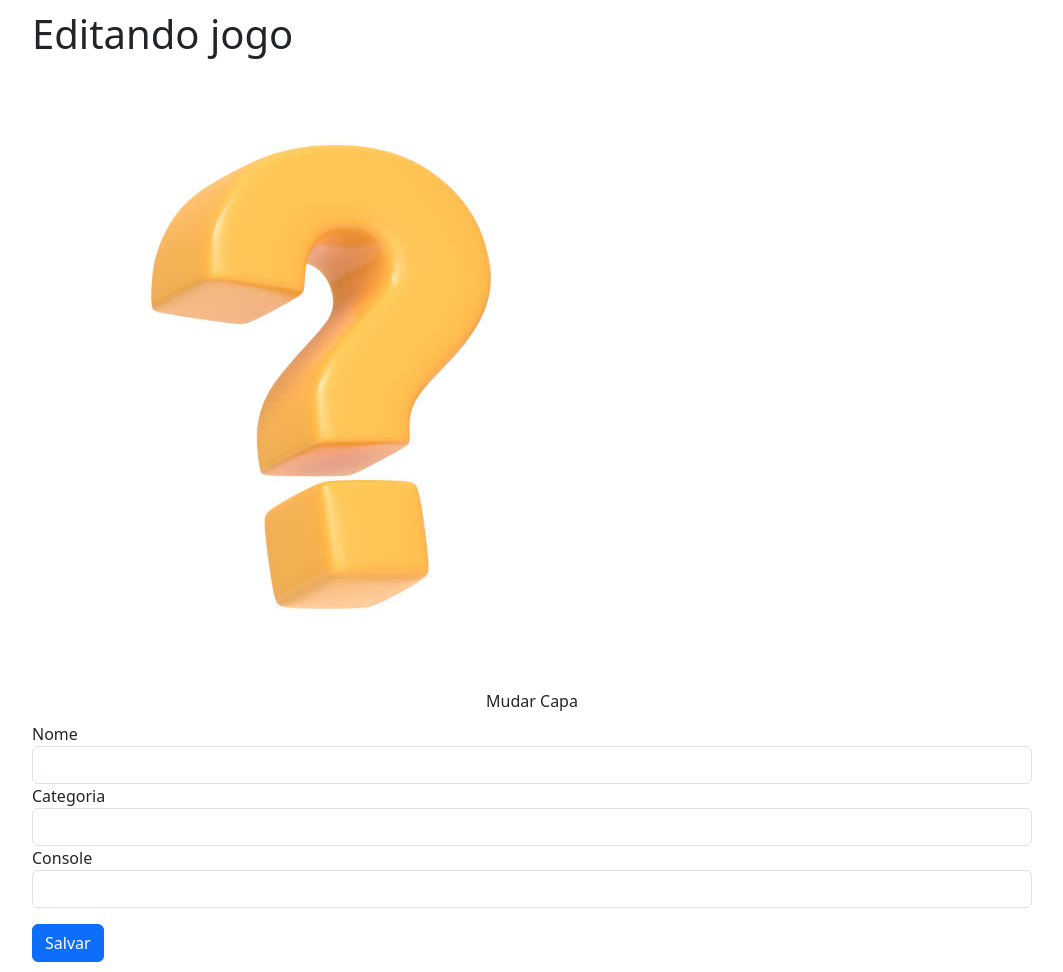
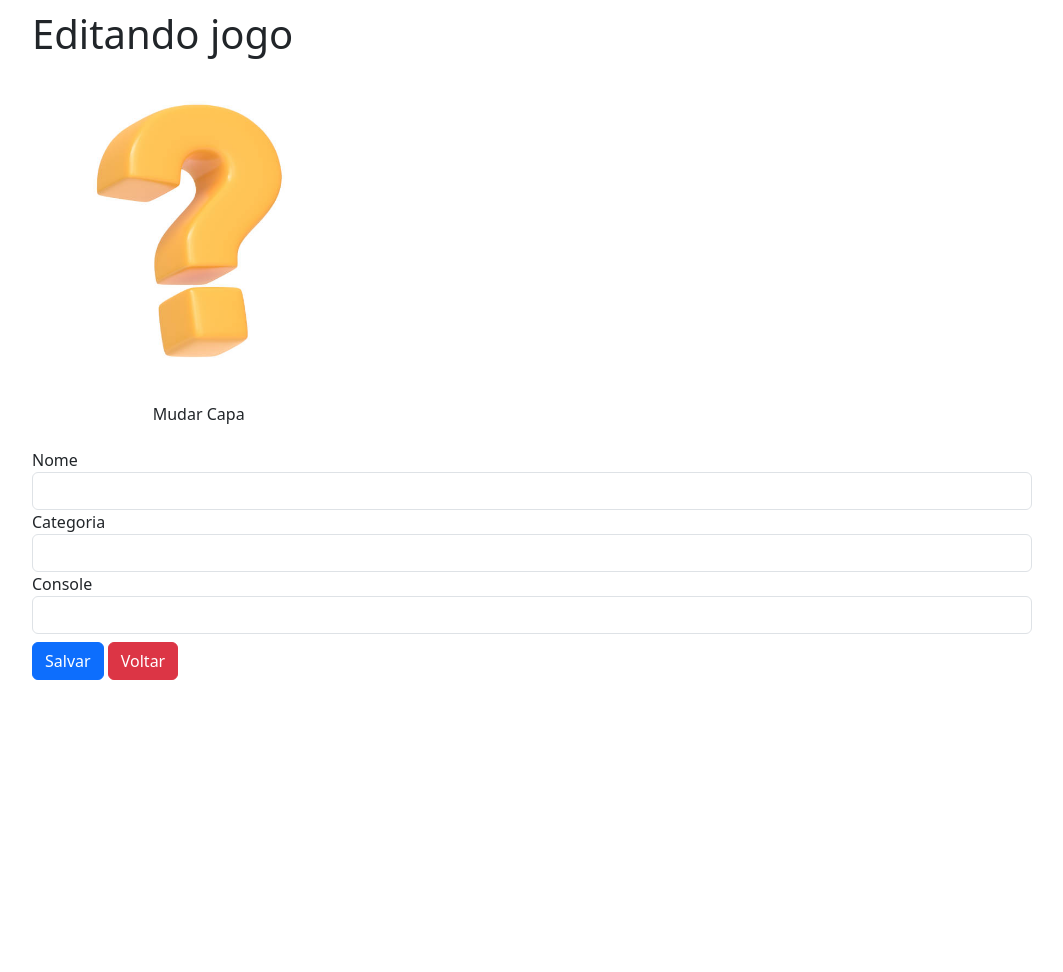
Before and after one commit to danielcosta010/Flask-com-Python, a Flask app: page /editar/1 in a window 1280 px wide. Shown: the whole page, without its empty margins (108-1171 px from the left). After the commit the page ends 680 px from the top, so only its background shows below. Run offline with Flask 3, Linux system fonts and the light colour scheme; the visitor is signed in with stand-in values (Sample User, id 1); some libraries are stand-ins or nearby versions.

Commit message:
Atualizando editar.html

```diff
--- a/templates/editar.html
+++ b/templates/editar.html
@@ -2,7 +2,7 @@
 {% block conteudo %}
   <form action="{{ url_for('atualizar') }}" method="post" enctype="multipart/form-data" >
 
-    <figure class="img thumbnail col-md-4"></figure>
+    <figure class="img thumbnail col-md-4">
       <img class="img-fluid" src="{{ url_for('imagem', nome_arquivo=capa_jogo) }}">
       <figcaption>
         <label class="fileContainer">
@@ -26,7 +26,10 @@
         <label for="console">Console</label>
         <input type="text" id="console" name="console" class="form-control" value="{{ jogo.console }}"/>
       </div>
-      <button type="submit" class="btn btn-primary btn-salvar mt-3">Salvar</button>
+      <div class="mt-2">
+        <button type="submit" class="btn btn-primary btn-salvar">Salvar</button>
+        <a class="btn btn-danger" href="{{ url_for('index') }}">Voltar</a>
+      </div>
     </fieldset>
   </form>
 {% endblock %}
```
